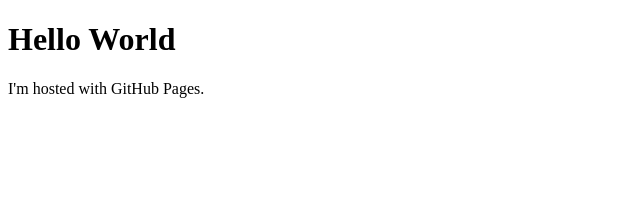
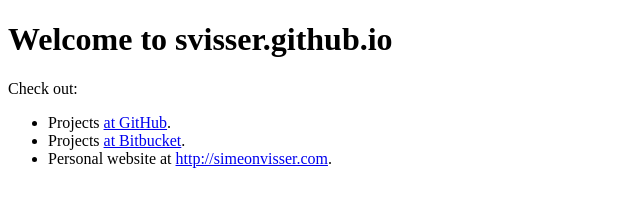
Before and after one commit to svisser/svisser.github.io, a plain HTML site: page index.html in a window 1280 px wide. Shown: the whole page, without its empty margins (0-640 px from the left). Drawn offline with Linux system fonts and the light colour scheme.

Commit message:
Update to main page

```diff
--- a/index.html
+++ b/index.html
@@ -1,7 +1,14 @@
 <!DOCTYPE html>
 <html>
 <body>
-<h1>Hello World</h1>
-<p>I'm hosted with GitHub Pages.</p>
+<h1>Welcome to svisser.github.io</h1>
+
+<p>Check out:</p>
+
+<ul>
+    <li>Projects <a href="https://github.com/svisser">at GitHub</a>.</li>
+    <li>Projects <a href="https://bitbucket.org/svisser">at Bitbucket</a>.</li>
+    <li>Personal website at <a href="http://simeonvisser.com/">http://simeonvisser.com</a>.</li>
+</ul>
 </body>
 </html>
```
